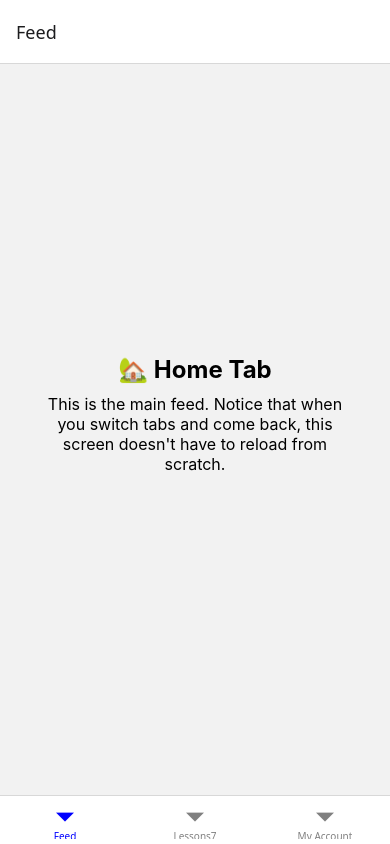
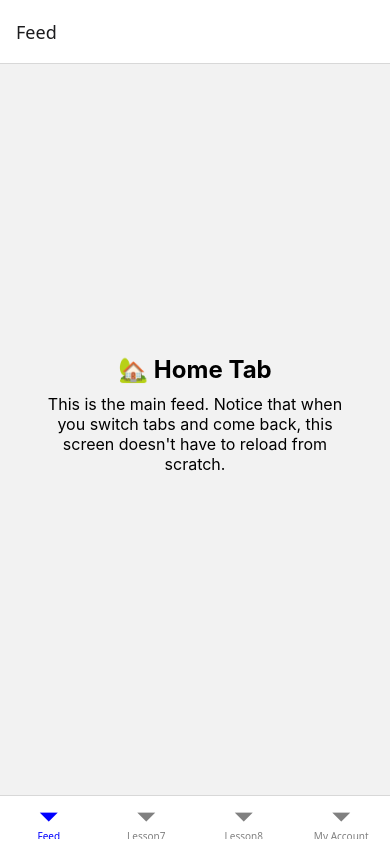
Before and after one commit to MarkJubasan/CSElec1-lesson7-and-8, a React Native app: screen / in a window 390 px wide. Built offline with nearby package versions, Linux system fonts and the light colour scheme.

Commit message:
added new Screen for Lesson8

```diff
--- a/App.js
+++ b/App.js
@@ -5,6 +5,7 @@ import { createBottomTabNavigator } from '@react-navigation/bottom-tabs';
 import HomeScreen from './HomeScreen' ;
 import ProfileScreen from './ProfileScreen';
 import ManagingStateUIfeedback from './ManagingStateUIfeedback';
+import Lesson8Screen from './Lesson8Screen';
 
 // 1. Initialize the Tab Navigator object
 
@@ -34,7 +35,13 @@ export default function App() {
           <Tab.Screen
             name="sampleCode"
             component={ManagingStateUIfeedback}
-            options={{ title: 'Lessons7' }}
+            options={{ title: 'Lesson7' }}
+          />
+
+          <Tab.Screen
+            name="sampleCode1"
+            component={Lesson8Screen}
+            options={{ title: 'Lesson8' }}
           />
 
           <Tab.Screen
--- /dev/null
+++ b/Lesson8Screen.js
@@ -0,0 +1,17 @@
+import { View, Text } from 'react-native';
+import { styles } from './styles';
+
+export default function Lesson8Screen () {
+    return (
+        <ScrollView>
+            <View style={styles.container}>
+                <Text style={styles.title1}>Local Data Persistence</Text>
+
+                <Text style={styles.text}>
+                    Storing JSON Data, CRUD Operations, and AsyncStorage
+                </Text>
+            </View>
+        </ScrollView>
+
+    );
+}
```
